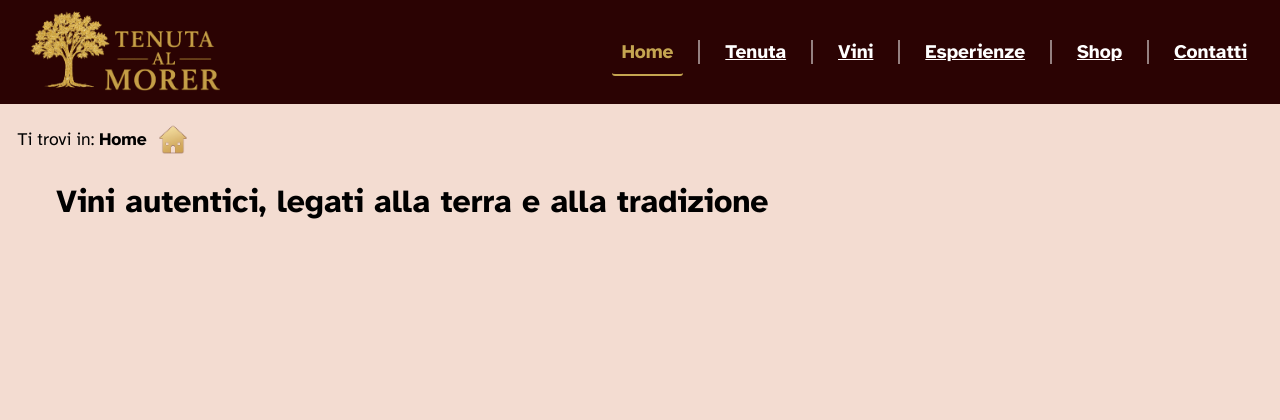
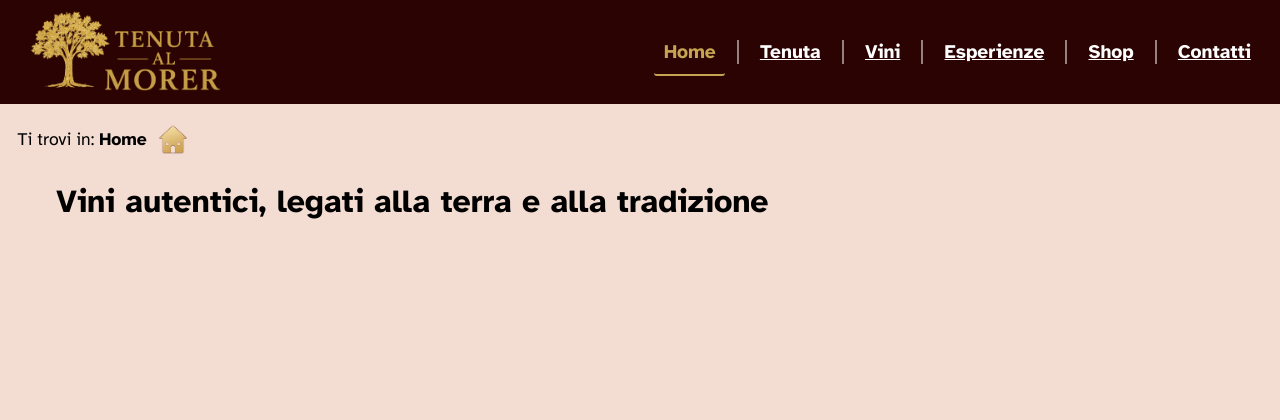
Before and after one commit to Tenuta-al-Morer/tecweb, a PHP site: page / in a window 1280 px wide. Shown: the top 420 px of the page. Run offline with PHP 8.4, Linux system fonts and the light colour scheme.

Commit message:
Aggiornato meta tag viewport e modificato padding nella navigazione principale

```diff
--- a/index.html
+++ b/index.html
@@ -10,6 +10,7 @@
         <meta name="description" content="Cantina veneta che produce vini autentici, legati alla terra e alla tradizione locale.">
         <meta name="keywords" content="Tenuta al Morer, cantina veneta, vino veneto, vini artigianali, vini delle colline venete,
         tradizione veneta, vino italiano, tenuta vitivinicola, vini naturali, degustazione vini, vino del Veneto">
+        <meta name="viewport" content="width=device-width, initial-scale=1.0">
 
         <link rel="preconnect" href="https://fonts.googleapis.com">
         <link rel="preconnect" href="https://fonts.gstatic.com" crossorigin>
--- a/style/stile.css
+++ b/style/stile.css
@@ -61,7 +61,7 @@ SEZIONE navbar
 }
 
 .primary-navigation li {
-    padding: 0 0.8em;
+    padding: 0 0.6em;
 }
 
 .main-nav-bar img{
@@ -70,6 +70,7 @@ SEZIONE navbar
     width: auto;
     border-radius: 14px;
     display: block;
+    flex-shrink: 0;
 }
 
 .primary-navigation a {
```
